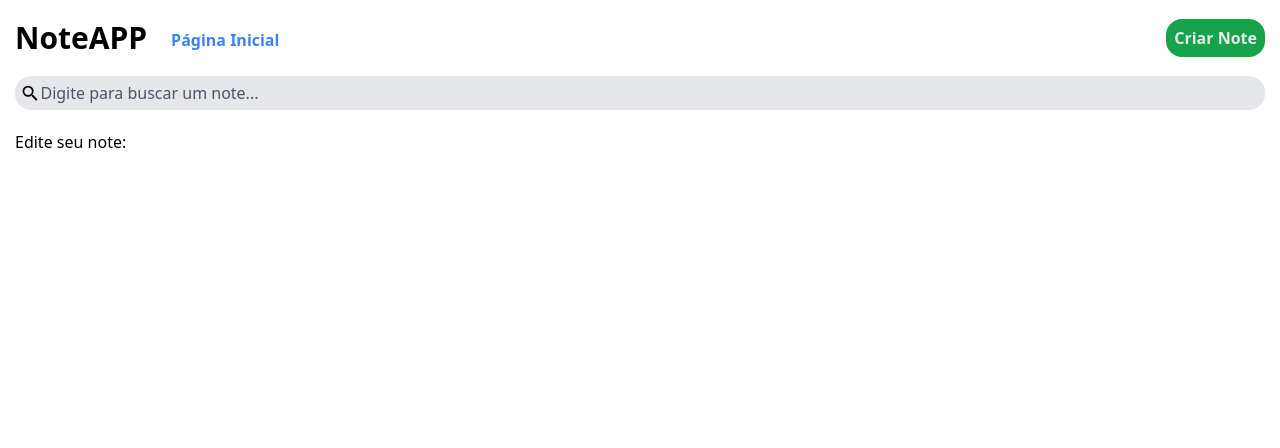
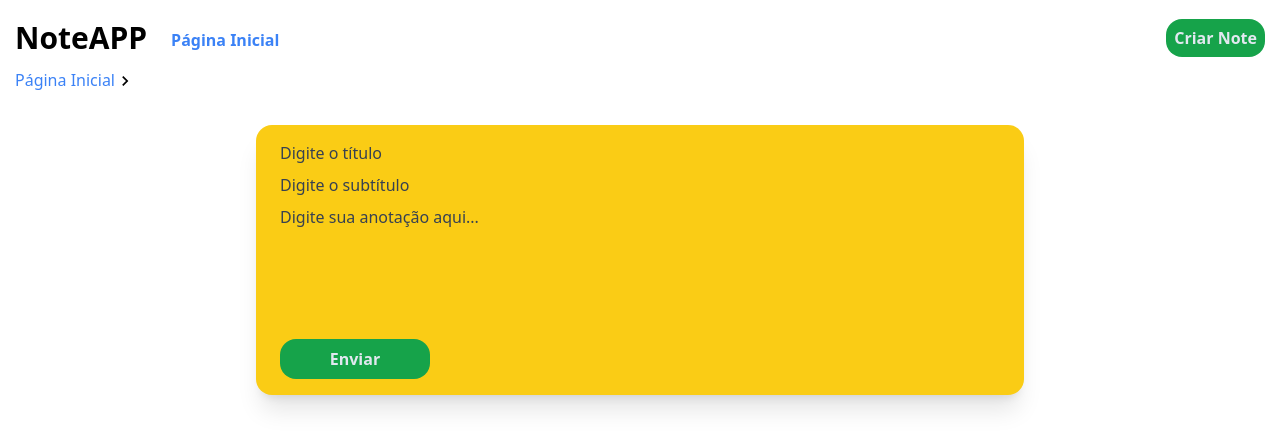
Before and after one commit to brunogbritto/note-app-project, a React (Create React App) app: page /publicacoes/editar/1 in a window 1280 px wide. Shown: the top 448 px of the page. Built offline with nearby package versions, Linux system fonts and the light colour scheme; no server answers.

Commit message:
componentes finalizados e ferramenta search adc

```diff
--- a/src/App.tsx
+++ b/src/App.tsx
@@ -1,4 +1,3 @@
-import { Search } from "./components/Search";
 import { Header } from "./components/Header";
 import { Home } from "./routes/Home";
 import { BrowserRouter, Routes, Route } from "react-router-dom";
@@ -11,7 +10,7 @@ const App = () => {
     <BrowserRouter>
       <div className="mr-auto ml-auto pr-[15px] pl-[15px]">
         <Header />
-        <Search />
+
         <Routes>
           <Route path="/" element={<Home />} />
           <Route path="/criar-note" element={<CreateNote />} />
--- a/src/components/Note.tsx
+++ b/src/components/Note.tsx
@@ -31,10 +31,12 @@ const Note = ({
           <span>{content}</span>
         </div>
       </Link>
-      <div className="flex items-center justify-between">
-        <time dateTime={created_at}>
-          {new Date(created_at).toLocaleDateString()}
-        </time>
+      <div className="flex items-center justify-between mt-7">
+        <div className="text-gray-700">
+          <time dateTime={created_at}>
+            Criado em {new Date(created_at).toLocaleDateString()}
+          </time>
+        </div>
         <MdDeleteForever
           className="cursor-pointer w-6 h-6"
           onClick={() => handleDeleteNote(id)}
--- a/src/components/Search.tsx
+++ b/src/components/Search.tsx
@@ -1,11 +1,15 @@
-import React from "react";
 import { MdSearch } from "react-icons/md";
 
-const Search = () => {
+interface SearchComponent {
+  handleSearchNote: Function;
+}
+
+const Search = ({ handleSearchNote }: SearchComponent) => {
   return (
     <div className="flex items-center bg-gray-200 rounded-2xl p-[5px] mt-5 mb-5">
       <MdSearch size={"1.3em"} />
       <input
+        onChange={(event) => handleSearchNote(event.target.value)}
         className="border-none bg-gray-200 placeholder-gray-600 w-full hover:outline-none focus:outline-none"
         type="text"
         placeholder="Digite para buscar um note..."
--- a/src/components/TextArea.tsx
+++ b/src/components/TextArea.tsx
@@ -12,7 +12,7 @@ const TextArea = ({ value, placeholder, onChange }: TextAreaProps) => {
       <textarea
         value={value}
         onChange={(event) => onChange(event.target.value)}
-        className="bg-yellow-400 hover:bg-yellow-400 outline-none w-full whitespace-pre-wrap placeholder-black resize-none"
+        className="bg-yellow-400 hover:bg-yellow-400 outline-none w-full whitespace-pre-wrap resize-none placeholder-gray-700"
         placeholder={placeholder}
         rows={4}
       ></textarea>
--- a/src/components/TextField.tsx
+++ b/src/components/TextField.tsx
@@ -12,7 +12,7 @@ const TextField = ({ value, placeholder, onChange }: TextFieldProps) => {
       <input
         value={value}
         onChange={(event) => onChange(event.target.value)}
-        className="bg-yellow-400 hover:bg-yellow-400 outline-none w-full whitespace-pre-wrap placeholder-black"
+        className="bg-yellow-400 hover:bg-yellow-400 outline-none w-full whitespace-pre-wrap placeholder-gray-700"
         type="text"
         placeholder={placeholder}
       ></input>
--- a/src/routes/CreateNote.tsx
+++ b/src/routes/CreateNote.tsx
@@ -2,33 +2,48 @@ import { TextField } from "../components/TextField";
 import { TextArea } from "../components/TextArea";
 import toast from "react-simple-toasts";
 import { useState } from "react";
+import { useNavigate } from "react-router-dom";
+import { api } from "../Api";
+
+const initialCreateNote = {
+  title: "",
+  subtitle: "",
+  content: "",
+};
 
 const CreateNote = () => {
-  const [note, setNote] = useState("");
+  const navigate = useNavigate();
+  const [note, setNote] = useState(initialCreateNote);
   return (
     <div className="bg-yellow-400 rounded-2xl p-4 mx-auto m-8 shadow-xl w-2/3 h-auto md:mx-auto md:max-w-screen-md">
       <form
         className="flex flex-col gap-2 mx-2"
         noValidate
-        onSubmit={(event) => {
+        onSubmit={async (event) => {
           event.preventDefault();
-          toast("O seu note foi criado com sucesso!");
+          const response = await api.post("/notepads", note);
+          if (response.data.success) {
+            toast("O seu note foi criado com sucesso!");
+            navigate("/");
+          } else {
+            toast("Houve um erro ao criar o seu note!");
+          }
         }}
       >
         <TextField
           placeholder="Digite o título"
-          value={note}
-          onChange={(note) => setNote(note)}
+          value={note.title}
+          onChange={(title) => setNote({ ...note, title })}
         />
         <TextField
           placeholder="Digite o subtítulo"
-          value={note}
-          onChange={(note) => setNote(note)}
+          value={note.subtitle}
+          onChange={(subtitle) => setNote({ ...note, subtitle })}
         />
         <TextArea
           placeholder="Digite sua anotação aqui..."
-          value={note}
-          onChange={(note) => setNote(note)}
+          value={note.content}
+          onChange={(content) => setNote({ ...note, content })}
         />
         <button
           type="submit"
--- a/src/routes/EditNote.tsx
+++ b/src/routes/EditNote.tsx
@@ -1,8 +1,80 @@
-import { useParams } from "react-router-dom";
+import { TextField } from "../components/TextField";
+import { TextArea } from "../components/TextArea";
+import { Breadcrumbs } from "../components/Breadcrumbs";
+import toast from "react-simple-toasts";
+import { useState, useEffect } from "react";
+import { useNavigate, useParams } from "react-router-dom";
+import { api } from "../Api";
+
+const initialCreateNote = {
+  title: "",
+  subtitle: "",
+  content: "",
+};
 
 const EditNote = () => {
   const params = useParams();
-  return <div>Edite seu note:</div>;
+  const navigate = useNavigate();
+  const [note, setNote] = useState(initialCreateNote);
+
+  useEffect(() => {
+    api.get(`/notepads/${params.id}`).then((results) =>
+      setNote({
+        title: results.data.title,
+        subtitle: results.data.subtitle,
+        content: results.data.content,
+      })
+    );
+  });
+
+  return (
+    <div className="mt-3">
+      <Breadcrumbs
+        links={[
+          { title: "Página Inicial", link: "/" },
+          { title: note.title, link: `/publicacoes/${params.id}` },
+        ]}
+      />
+      <div className="bg-yellow-400 rounded-2xl p-4 mx-auto m-8 shadow-xl w-2/3 h-auto md:mx-auto md:max-w-screen-md">
+        <form
+          className="flex flex-col gap-2 mx-2"
+          noValidate
+          onSubmit={async (event) => {
+            event.preventDefault();
+            const response = await api.put(`/notepads/${params.id}`, note);
+            if (response.data.success) {
+              toast("O seu note foi editado com sucesso!");
+              navigate("/");
+            } else {
+              toast("Houve um erro ao editar o seu note!");
+            }
+          }}
+        >
+          <TextField
+            placeholder="Digite o título"
+            value={note.title}
+            onChange={(title) => setNote({ ...note, title })}
+          />
+          <TextField
+            placeholder="Digite o subtítulo"
+            value={note.subtitle}
+            onChange={(subtitle) => setNote({ ...note, subtitle })}
+          />
+          <TextArea
+            placeholder="Digite sua anotação aqui..."
+            value={note.content}
+            onChange={(content) => setNote({ ...note, content })}
+          />
+          <button
+            type="submit"
+            className="bg-green-600 rounded-2xl w-[150px] font-bold text-slate-200 hover:bg-green-500 p-2 mt-6"
+          >
+            Enviar
+          </button>
+        </form>
+      </div>
+    </div>
+  );
 };
 
 export { EditNote };
--- a/src/routes/Home.tsx
+++ b/src/routes/Home.tsx
@@ -1,3 +1,4 @@
+import { Search } from "../components/Search";
 import { NotesList } from "../components/NotesList";
 import { useState, useEffect } from "react";
 import { api } from "../Api";
@@ -32,6 +33,8 @@ const Home = () => {
     });
   }, []);
 
+  const [searchText, setSearchText] = useState("");
+
   const AddNote = (text: string) => {
     const date = new Date();
     const newNote = {
@@ -54,8 +57,14 @@ const Home = () => {
   return (
     <div>
       <div>{loadingText}</div>
+      <Search handleSearchNote={setSearchText} />
       <NotesList
-        notes={notes}
+        notes={notes.filter(
+          (note) =>
+            note.content.toLowerCase().includes(searchText.toLowerCase()) ||
+            note.title.toLowerCase().includes(searchText.toLowerCase()) ||
+            note.subtitle.toLowerCase().includes(searchText.toLowerCase())
+        )}
         handleAddNote={AddNote}
         handleDeleteNote={deleteNote}
       />
--- a/src/routes/ViewNote.tsx
+++ b/src/routes/ViewNote.tsx
@@ -24,7 +24,7 @@ const ViewNote = () => {
     });
   });
   return (
-    <div>
+    <div className="mt-3">
       <Breadcrumbs
         links={[
           { title: "Página Inicial", link: "/" },
```
